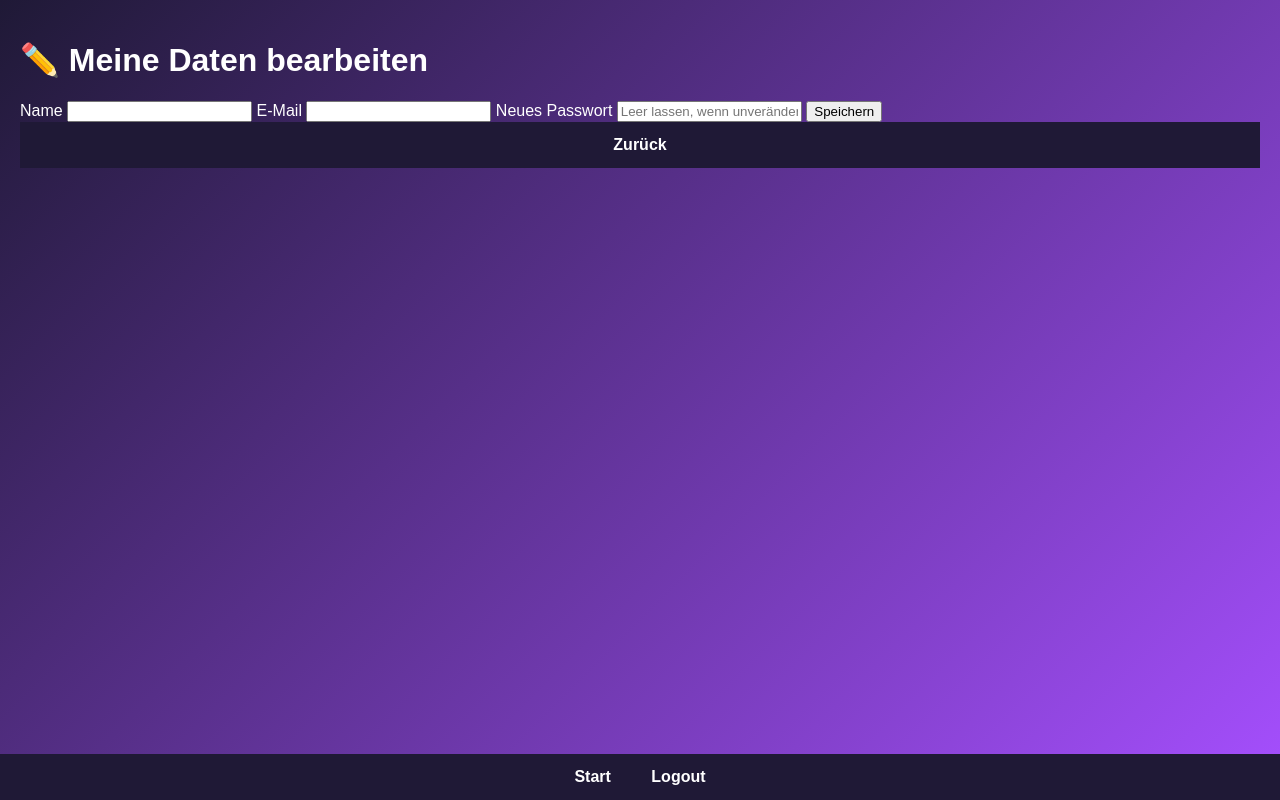
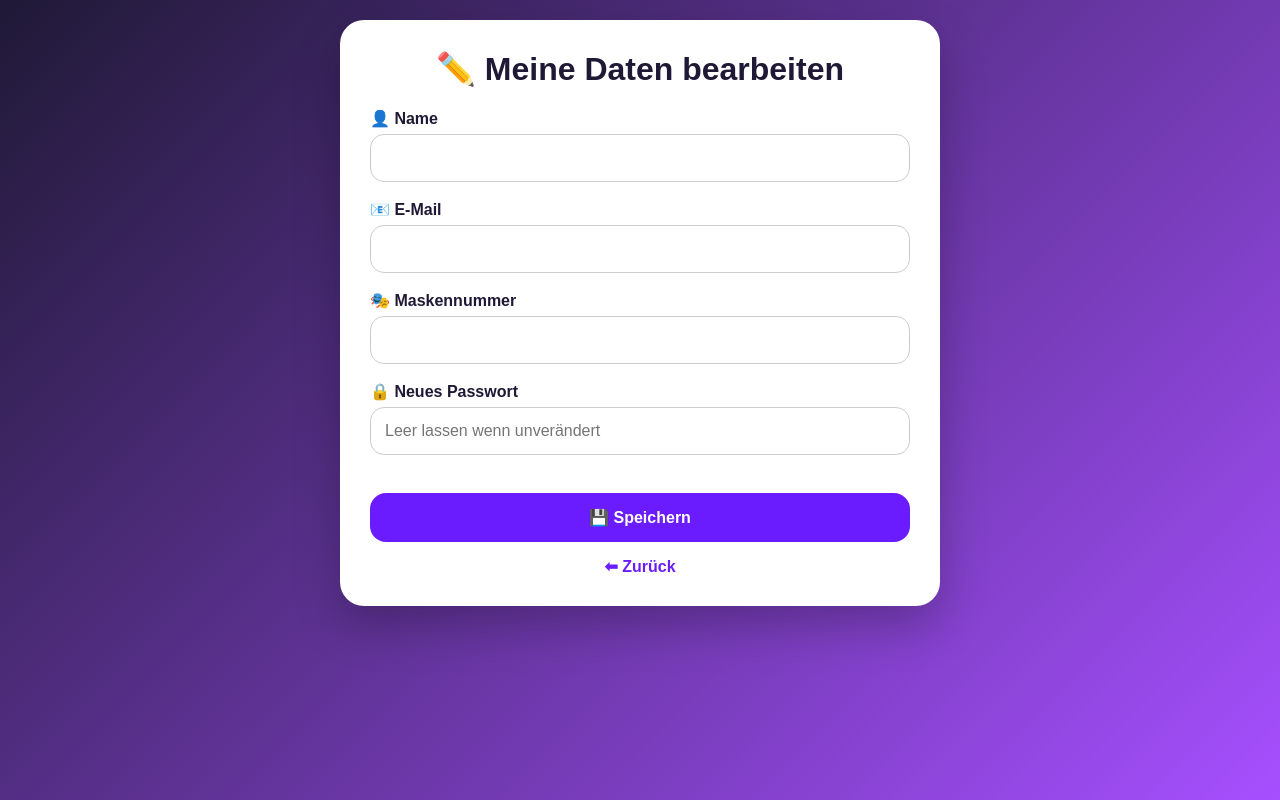
Before and after one commit to jessicabausch24-bot/hexenapp, a Python web app: template templates/konto_bearbeiten.html in a window 1280 px wide. Run offline with Jinja, Linux system fonts and the light colour scheme; the template is opened without the code that fills it, so the values that code supplies are empty.

Commit message:
maskennummer eingebaut

```diff
--- a/app.py
+++ b/app.py
@@ -558,9 +558,12 @@ def konto_bearbeiten():
         return redirect('/logout')
 
     user = users[current_email]
+    if "maske" not in user:
+    user["maske"] = ""
 
     if request.method == 'POST':
         neuer_name = request.form.get("name", "").strip()
+        maske = request.form.get("maske", "").strip()
         neue_email = request.form.get("email", "").strip().lower()
         neues_passwort = request.form.get("password", "").strip()
 
@@ -582,7 +585,8 @@ def konto_bearbeiten():
 
         neuer_datensatz = {
             "name": neuer_name,
-            "password": user["password"]
+            "password": user["password"],
+            "maske": maske
         }
 
         if neues_passwort:
--- a/templates/konto_bearbeiten.html
+++ b/templates/konto_bearbeiten.html
@@ -1,6 +1,73 @@
 {% extends "base.html" %}
+{% set hide_footer = true %}
 
 {% block title %}Meine Daten bearbeiten{% endblock %}
+
+{% block styles %}
+.wrapper {
+    max-width: 600px;
+    margin: 0 auto;
+}
+
+.card {
+    background: white;
+    color: #1f1936;
+    border-radius: 24px;
+    padding: 30px;
+    box-shadow: 0 20px 45px rgba(0,0,0,0.25);
+}
+
+h1 {
+    margin-top: 0;
+    text-align: center;
+}
+
+.form-group {
+    margin-bottom: 18px;
+}
+
+label {
+    display: block;
+    margin-bottom: 6px;
+    font-weight: bold;
+}
+
+input {
+    width: 100%;
+    padding: 14px;
+    border-radius: 14px;
+    border: 1px solid #ccc;
+    font-size: 16px;
+    box-sizing: border-box;
+}
+
+button {
+    width: 100%;
+    margin-top: 20px;
+    padding: 15px;
+    border: none;
+    border-radius: 16px;
+    background: #6a1cff;
+    color: white;
+    font-weight: bold;
+    font-size: 16px;
+    cursor: pointer;
+}
+
+.back-btn {
+    margin-top: 15px;
+    display: block;
+    text-align: center;
+    color: #6a1cff;
+    text-decoration: none;
+    font-weight: bold;
+}
+
+.icon {
+    font-size: 28px;
+    margin-right: 8px;
+}
+{% endblock %}
 
 {% block content %}
 
@@ -13,21 +80,35 @@
         {% endif %}
 
         <form method="POST">
-            <label>Name</label>
-            <input type="text" name="name" value="{{ user.name }}" required>
 
-            <label>E-Mail</label>
-            <input type="email" name="email" value="{{ email }}" required>
+            <div class="form-group">
+                <label>👤 Name</label>
+                <input type="text" name="name" value="{{ user.name }}" required>
+            </div>
 
-            <label>Neues Passwort</label>
-            <input type="password" name="password" placeholder="Leer lassen, wenn unverändert">
+            <div class="form-group">
+                <label>📧 E-Mail</label>
+                <input type="email" name="email" value="{{ email }}" required>
+            </div>
 
-            <button type="submit">Speichern</button>
+            <div class="form-group">
+                <label>🎭 Maskennummer</label>
+                <input type="text" name="maske" value="{{ user.get('maske','') }}">
+            </div>
+
+            <div class="form-group">
+                <label>🔒 Neues Passwort</label>
+                <input type="password" name="password" placeholder="Leer lassen wenn unverändert">
+            </div>
+
+            <button type="submit">💾 Speichern</button>
+
         </form>
 
-        <div class="footer-bar">
-            <a href="{{ url_for('mein_konto') }}">Zurück</a>
-        </div>
+        <a href="{{ url_for('mein_konto') }}" class="back-btn">
+            ⬅ Zurück
+        </a>
+
     </div>
 </div>
 
```
